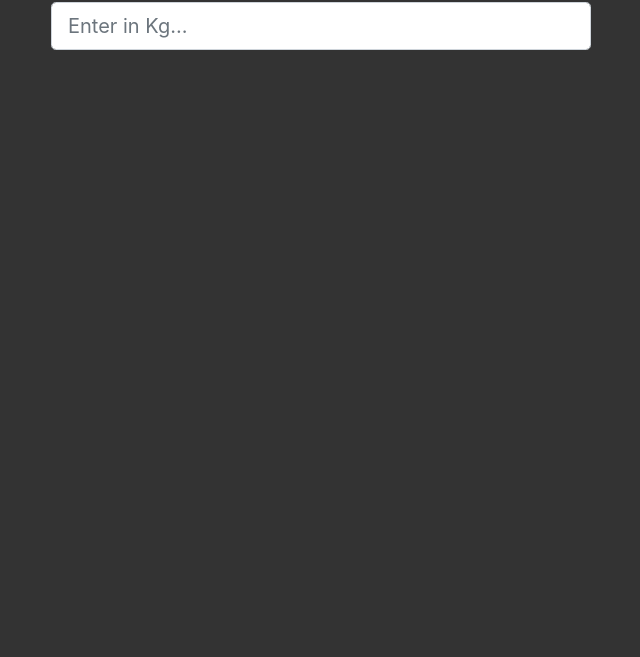
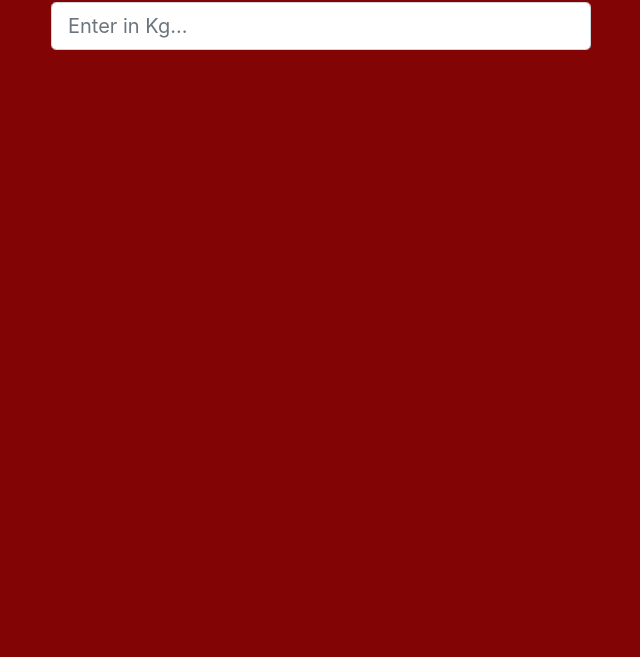
Before and after one commit to hxrii/WeightConverter, a plain HTML site: page index.html in a window 1280 px wide. Shown: the part 143-800 px from the top of the page, without its empty margins (319-959 px from the left). Drawn offline with nearby package versions, Linux system fonts and the light colour scheme.

Commit message:
changed color theme

```diff
--- a/index.html
+++ b/index.html
@@ -9,7 +9,7 @@
     <style>
         body{
             margin-top: 70px;
-            background-color: #333;
+            background-color: #820404;
             color: #fff;
         }
 
```
